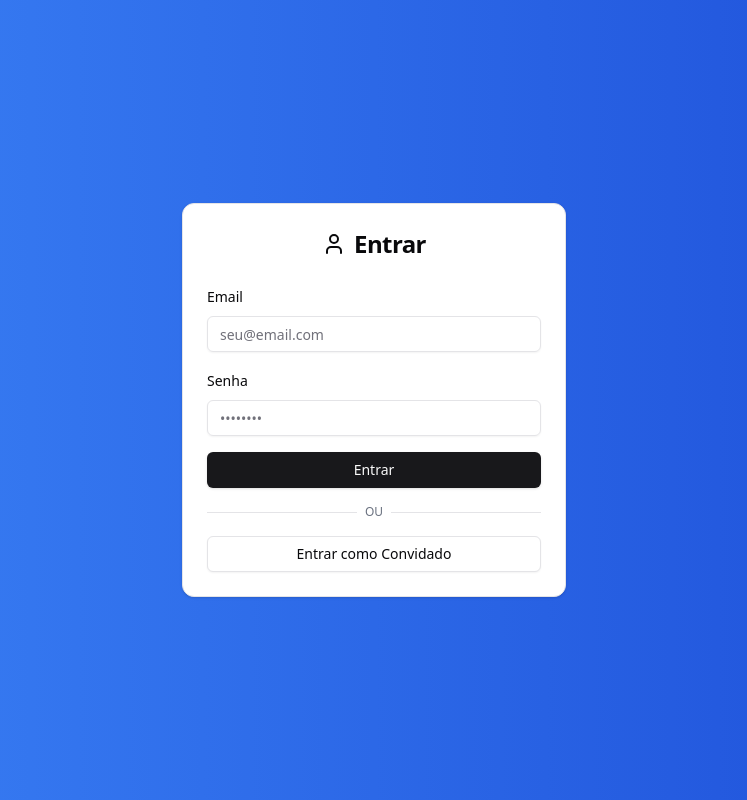
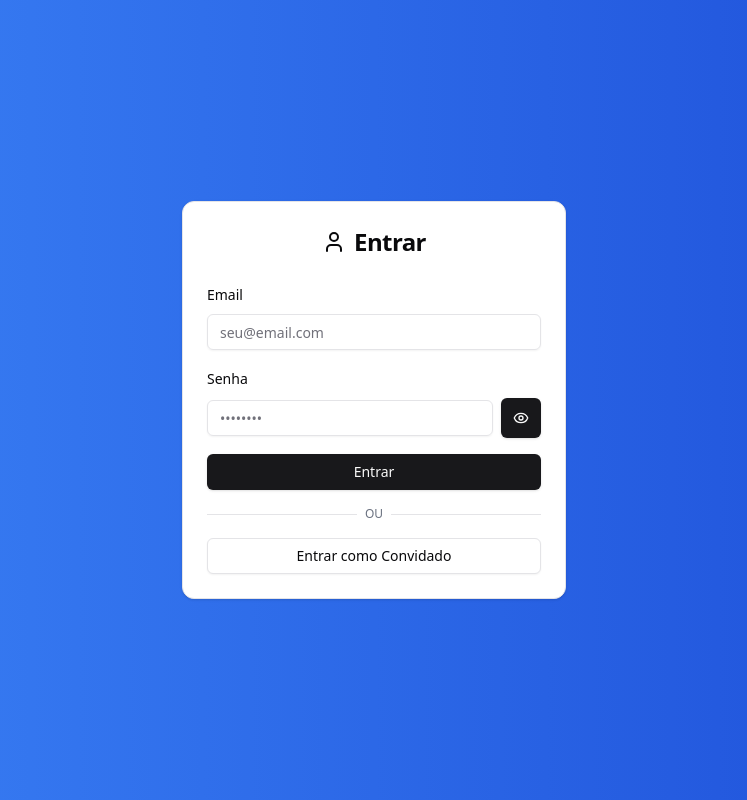
Before and after one commit to ArthurSilv4/front-desafioo.tech, a Next.js app: page /singIn in a window 1280 px wide. Shown: the whole page, without its empty margins (266-1013 px from the left). Built offline with nearby package versions, Linux system fonts and the light colour scheme; no server answers.

Commit message:
adicionando opcao de ver senha

```diff
--- a/src/app/singIn/page.tsx
+++ b/src/app/singIn/page.tsx
@@ -1,6 +1,7 @@
 "use client";
 
 import { useForm } from "react-hook-form";
+import { useState } from "react";
 import { zodResolver } from "@hookform/resolvers/zod";
 import * as z from "zod";
 import { Button } from "@/components/ui/button";
@@ -14,7 +15,7 @@ import {
   FormMessage,
 } from "@/components/ui/form";
 import { Input } from "@/components/ui/input";
-import { User } from "lucide-react";
+import { Eye, EyeOff, User } from "lucide-react";
 import { useAuth } from "@/context/users/auth/page";
 
 const formSchema = z.object({
@@ -26,6 +27,7 @@ const formSchema = z.object({
 
 export default function SignIn() {
   const { login, isLoading } = useAuth();
+  const [showPassword, setShowPassword] = useState(false);
 
   const form = useForm<z.infer<typeof formSchema>>({
     resolver: zodResolver(formSchema),
@@ -79,12 +81,22 @@ export default function SignIn() {
                   <FormItem>
                     <FormLabel>Senha</FormLabel>
                     <FormControl>
-                      <Input
-                        type="password"
-                        placeholder="••••••••"
-                        {...field}
-                        disabled={isLoading}
-                      />
+                      <div className="flex items-center gap-2">
+                        <Input
+                          type={showPassword ? "text" : "password"}
+                          placeholder="••••••••"
+                          {...field}
+                          disabled={isLoading}
+                        />
+                        <Button
+                          type="button"
+                          className="w-12 h-10"
+                          onClick={() => setShowPassword(!showPassword)}
+                          size={"icon"}
+                        >
+                          {showPassword ? <EyeOff /> : <Eye />}
+                        </Button>
+                      </div>
                     </FormControl>
                     <FormMessage />
                   </FormItem>
```
